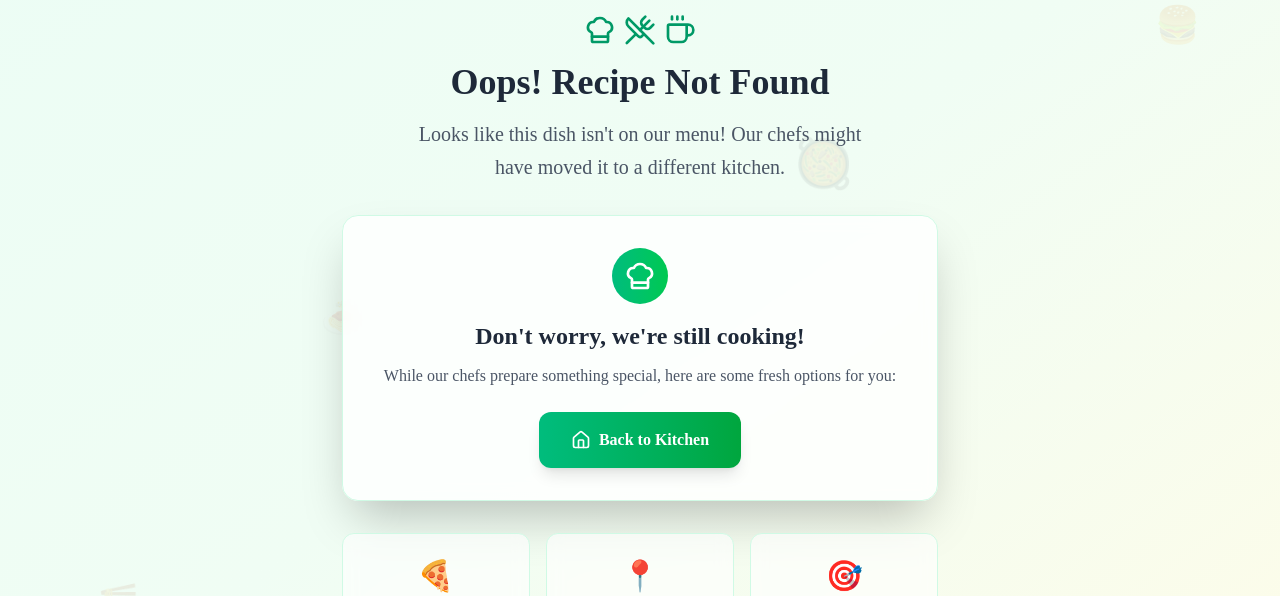
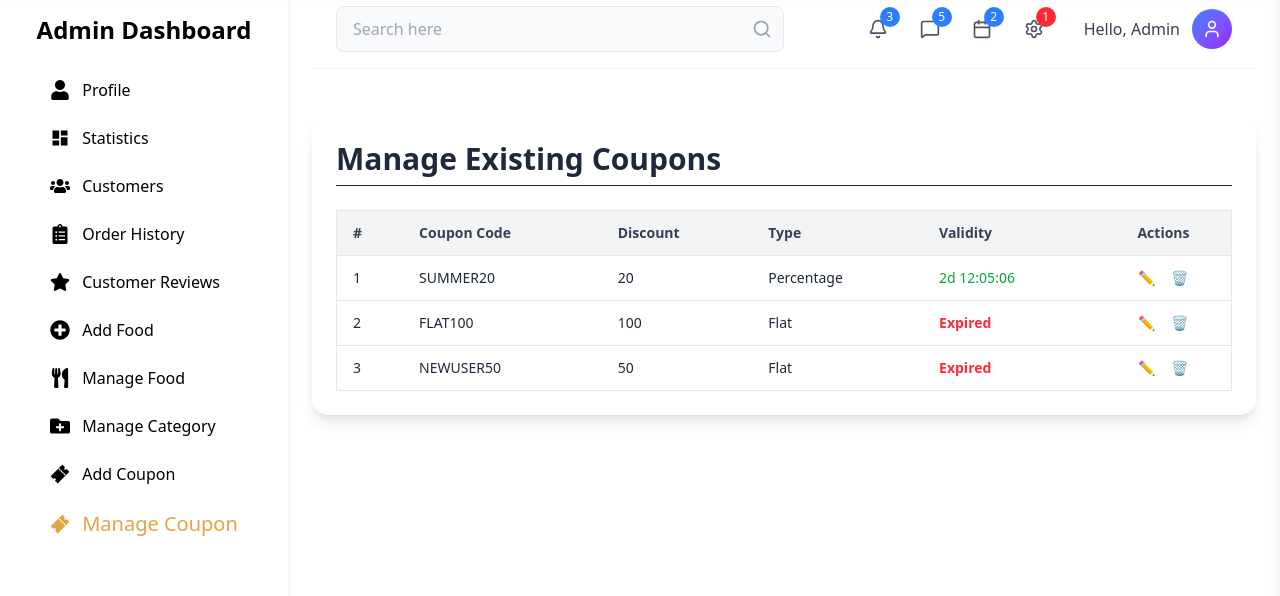
Before and after one commit to Mdsakib999/Cloud-Kitchen-Clint, a React (Vite) app: page /admin/dashboard/manage-coupon in a window 1280 px wide. Shown: the part 154-750 px from the top of the page. Built offline with nearby package versions, Linux system fonts and the light colour scheme; no server answers; a web font is replaced by a local one.

Commit message:
manage coupons

```diff
--- a/package.json
+++ b/package.json
@@ -17,6 +17,7 @@
     "firebase": "^11.9.1",
     "lucide-react": "^0.516.0",
     "react": "^18.3.1",
+    "react-countdown": "^2.3.6",
     "react-countup": "^6.5.3",
     "react-dom": "^18.3.1",
     "react-hook-form": "^7.58.0",
--- /dev/null
+++ b/src/Components/AdminDashBoardPageComponent/CuponPage/ManageCoupon.jsx
@@ -0,0 +1,84 @@
+import React from 'react';
+import Countdown from "react-countdown";
+
+const dummyCoupons = [
+  {
+    _id: "1",
+    code: "SUMMER20",
+    discountAmount: 20,
+    type: "percentage",
+    startDate: "2025-06-01T00:00",
+    endDate: "2025-07-01T23:59",
+  },
+  {
+    _id: "2",
+    code: "FLAT100",
+    discountAmount: 100,
+    type: "flat",
+    startDate: "2025-06-10T00:00",
+    endDate: "2025-06-24T23:59",
+  },
+  {
+    _id: "3",
+    code: "NEWUSER50",
+    discountAmount: 50,
+    type: "flat",
+    startDate: "2025-06-05T00:00",
+    endDate: "2025-06-01T23:59",
+  }
+];
+
+const ManageCoupon = () => {
+
+  const editCoupon = (coupon) => alert("Edit coupon: " + coupon.code);
+  const deleteCoupon = (id) => alert("Delete coupon ID: " + id);
+
+  const renderer = ({ hours, minutes, seconds, days, completed }) => {
+    if (completed) {
+      return <span className="text-red-500 font-semibold">Expired</span>;
+    } else {
+      const dayLabel = days > 0 ? `${days}d ` : "";
+      const time = `${String(hours).padStart(2, "0")}:${String(minutes).padStart(2, "0")}:${String(seconds).padStart(2, "0")}`;
+      return <span className="text-green-600 font-medium">{dayLabel}{time}</span>;
+    }
+  };
+
+  return (
+     <div className="p-6 w-full mx-auto bg-white rounded-2xl shadow-lg mt-10">
+      <h2 className="text-3xl font-bold text-gray-800 mb-6 border-b pb-2">Manage Existing Coupons</h2>
+      <div className="overflow-x-auto">
+        <table className="min-w-full bg-white border border-gray-200 rounded-md shadow-sm">
+          <thead className="bg-gray-100 text-gray-700">
+            <tr>
+              <th className="py-3 px-4 text-left text-sm font-semibold">#</th>
+              <th className="py-3 px-4 text-left text-sm font-semibold">Coupon Code</th>
+              <th className="py-3 px-4 text-left text-sm font-semibold">Discount</th>
+              <th className="py-3 px-4 text-left text-sm font-semibold">Type</th>
+              <th className="py-3 px-4 text-left text-sm font-semibold">Validity</th>
+              <th className="py-3 px-4 text-center text-sm font-semibold">Actions</th>
+            </tr>
+          </thead>
+          <tbody className="text-sm text-gray-800">
+            {dummyCoupons.map((coupon, index) => (
+              <tr key={coupon._id} className="border-t border-gray-200 hover:bg-gray-50">
+                <td className="py-3 px-4">{index + 1}</td>
+                <td className="py-3 px-4 font-medium">{coupon.code}</td>
+                <td className="py-3 px-4">{coupon.discountAmount}</td>
+                <td className="py-3 px-4 capitalize">{coupon.type}</td>
+                <td className="py-3 px-4 ">
+                  <Countdown date={new Date(coupon.endDate)} renderer={renderer} />
+                </td>
+                <td className="py-3 px-4 flex items-center justify-center gap-4">
+                  <button onClick={() => editCoupon(coupon)} className="text-blue-600 hover:text-blue-800">✏️</button>
+                  <button onClick={() => deleteCoupon(coupon._id)} className="text-red-600 hover:text-red-800">🗑️</button>
+                </td>
+              </tr>
+            ))}
+          </tbody>
+        </table>
+      </div>
+    </div>
+  );
+};
+
+export default ManageCoupon;
--- a/src/Components/AdminDashBoardPageComponent/CuponPage/ManageCupon.jsx
+++ /dev/null
@@ -1,3 +0,0 @@
-export const ManageCupon = () => {
-  return <div>ManageCupon</div>;
-};
--- a/src/Pages/Dashboard/DasboardLeftNav.jsx
+++ b/src/Pages/Dashboard/DasboardLeftNav.jsx
@@ -59,14 +59,14 @@ export const DashBoardLeftNav = ({ closeSidebar }) => {
       path: "/admin/dashboard/add-category",
     },
     {
-      label: "Add Cupon",
+      label: "Add Coupon",
       icon: <IoTicketSharp size={20} />,
       path: "/admin/dashboard/add-coupon",
     },
     {
-      label: "Manage Cupon",
+      label: "Manage Coupon",
       icon: <IoTicketSharp size={20} />,
-      path: "/admin/dashboard/manage-cupon",
+      path: "/admin/dashboard/manage-coupon",
     },
   ];
 
--- a/src/routs.jsx
+++ b/src/routs.jsx
@@ -27,11 +27,11 @@ import { AddCategory } from "./Components/AdminDashBoardPageComponent/ManageCate
 import ResetPassword from "./Pages/Authentication/ResetPassword";
 import ReRoute from "./Pages/Authentication/ReRoute";
 import ShowPasswordResetSent from "./Pages/Authentication/ShowPasswordResetSent";
-import { ManageCupon } from "./Components/AdminDashBoardPageComponent/CuponPage/ManageCupon";
 import { BlogDetail } from "./Pages/Blogs/BlogDetails";
 import { AllBlogs } from "./Pages/Blogs/AllBlogs";
 import AddCoupon from "./Components/AdminDashBoardPageComponent/CuponPage/AddCoupon";
 import { ManageCategory } from "./Components/AdminDashBoardPageComponent/ManageCategory/ManageCategory";
+import ManageCoupon from "./Components/AdminDashBoardPageComponent/CuponPage/ManageCoupon";
 
 export const router = createBrowserRouter([
   {
@@ -167,8 +167,8 @@ export const router = createBrowserRouter([
         element: <AddCoupon></AddCoupon>,
       },
       {
-        path: "manage-cupon",
-        element: <ManageCupon />,
+        path: "manage-coupon",
+        element: <ManageCoupon></ManageCoupon>,
       },
     ],
   },
```
Also changed, not shown: 1 other file (tests, documents, lock files or other folders).
